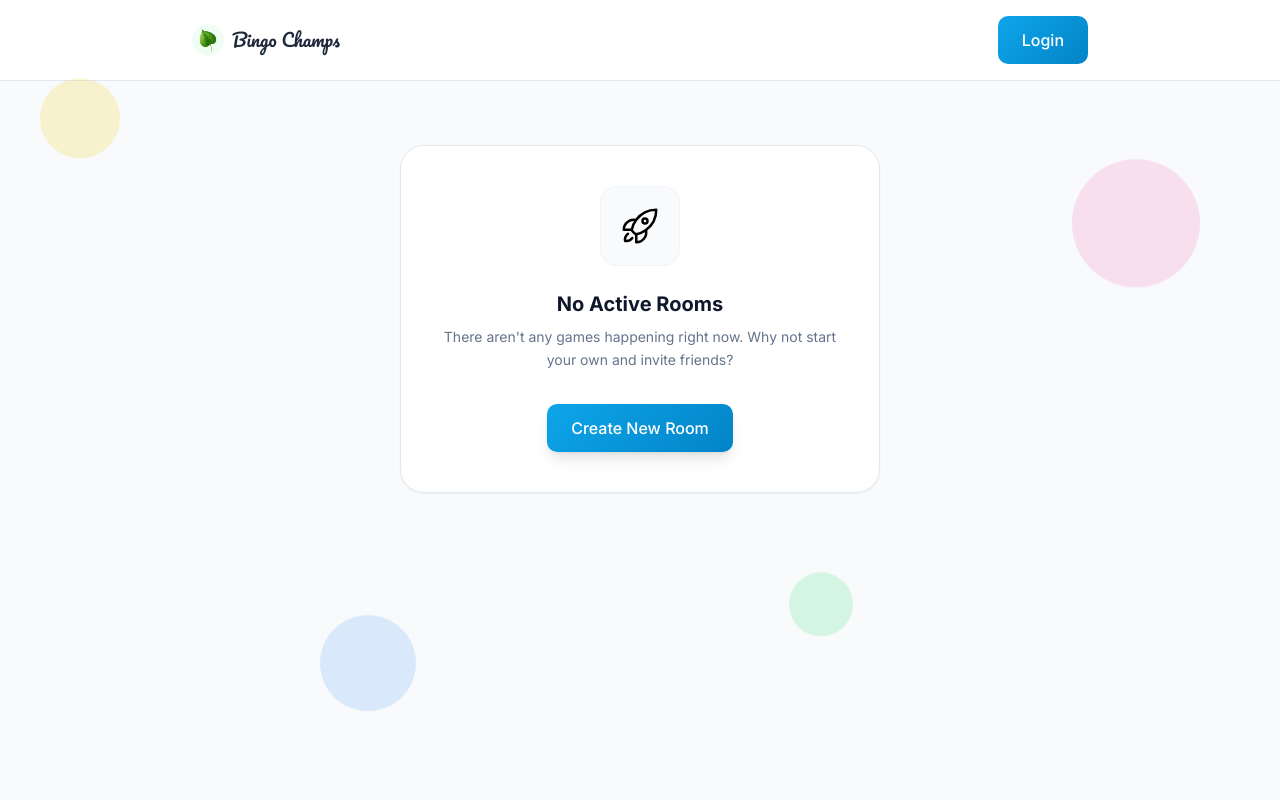
After one commit to 0luv69/bingo, a Django app: template bingo_project/templates/game/list_room.html in a window 1280 px wide. The commit adds this page. Run offline with Django 3.2, Linux system fonts and the light colour scheme; the template is opened without the code that fills it, so the values that code supplies are empty; some libraries are stand-ins or nearby versions.

```diff
--- a/bingo_project/game/commit.txt
+++ b/bingo_project/game/commit.txt
@@ -1 +1 @@
- Race Conditions on add_called_number_atomic fixed,
+dublicate line and extra space after . removed, in game Reconnection Loop solved,
--- a/bingo_project/game/models.py
+++ b/bingo_project/game/models.py
@@ -153,7 +153,7 @@ class Room(models.Model):
         new_host = query.order_by('joined_at').first()
         if new_host:
             new_host.role = 'co-host'
-            new_host.save()
+            new_host.save(update_fields=['role'])
             return new_host
 
         return None
@@ -466,6 +466,9 @@ class RoundPlayer(models.Model):
     @staticmethod
     def generate_board(size= 5):
         """Generate random NxN board with numbers 1 to N²."""
+        if size < 5 or size > 10:
+            size = 5  # Default to 5 if invalid size
+
         total = size * size
         numbers = list(range(1, total + 1))
         random.shuffle(numbers)
--- a/bingo_project/game/urls.py
+++ b/bingo_project/game/urls.py
@@ -1,6 +1,6 @@
 from django.contrib import admin
 from django.urls import path
-from game. views import (
+from game.views import (
     home_view,
     create_room_view,
     join_room_view,
--- a/bingo_project/game/utils.py
+++ b/bingo_project/game/utils.py
@@ -184,7 +184,7 @@ def determine_winners(game_round, calling_player):
         updated_finished_lines = check_completed_lines(
             player.board,
             called_numbers,
-            player. finished_lines,
+            player.finished_lines,
             board_size
         )
         player.finished_lines = updated_finished_lines
--- /dev/null
+++ b/bingo_project/templates/game/list_room.html
@@ -0,0 +1,183 @@
+{% extends 'base.html' %}
+{% load static game_filters%}
+{% block title %}Bingo - Room List {% endblock %}
+
+{% block content %}
+  <!-- Active Rooms List -->
+    {% if active_rooms %}
+    <div class="mt-8 md:mt-12 max-w-3xl mx-auto px-4 sm:px-0">
+        <div class="flex items-center gap-2 mb-6">
+                        <svg class="w-5 h-5 text-slate-600" fill="none" stroke="currentColor" viewBox="0 0 24 24">
+                            <path stroke-linecap="round" stroke-linejoin="round" stroke-width="2" d="M17 20h5v-2a3 3 0 00-5.356-1.857M17 20H7m10 0v-2c0-.656-.126-1.283-.356-1.857M7 20H2v-2a3 3 0 015.356-1.857M7 20v-2c0-.656.126-1.283.356-1.857m0 0a5.002 5.002 0 019.288 0M15 7a3 3 0 11-6 0 3 3 0 016 0zm6 3a2 2 0 11-4 0 2 2 0 014 0zM7 10a2 2 0 11-4 0 2 2 0 014 0z"/>
+                        </svg>
+            <h3 class="text-xl font-bold text-slate-900">Active Public Rooms</h3>
+        </div>
+
+        <div class="space-y-3">
+            {% for room in active_rooms %}
+            <div class="roomView-card group bg-white border border-slate-200 rounded-2xl overflow-hidden hover:shadow-md transition-all duration-200 cursor-pointer">
+                <div class="p-4 sm:p-5">
+                    <div class="flex flex-col sm:flex-row sm:items-center justify-between gap-4">
+                        <div class="flex items-center gap-4">
+                            <!-- Room Icon/Avatar -->
+                            <div class="flex-shrink-0 w-10 h-10 bg-gradient-to-br from-accent-500 to-accent-600 rounded-xl flex items-center justify-center shadow-sm">
+                                <span class="text-white font-bold text-sm uppercase">{{ room.code|slice:":2" }}</span>
+                            </div>
+
+                            <div class="min-w-0">
+                                <div class="flex flex-wrap items-center gap-2 mb-1">
+                                    <span class="font-mono font-bold text-lg text-slate-900 tracking-wider">{{ room.code }}</span>
+
+                                    <!-- Player Count -->
+                                    <div class="flex items-center gap-1.5 px-2.5 py-1 bg-emerald-50 rounded-full border border-emerald-100">
+                                        <svg class="w-3.5 h-3.5 text-emerald-600" fill="none" stroke="currentColor" viewBox="0 0 24 24">
+                                            <path stroke-linecap="round" stroke-linejoin="round" stroke-width="2" d="M12 4.354a4 4 0 110 5.292M15 21H3v-1a6 6 0 0112 0v1zm0 0h6v-1a6 6 0 00-9-5.197M13 7a4 4 0 11-8 0 4 4 0 018 0z"/>
+                                        </svg>
+                                        <span class="text-xs font-bold text-emerald-700">
+                                            {{ room.player_count }}/{{ room.settings_max_players }}
+                                        </span>
+                                    </div>
+
+                                    <!-- Current Round Badge -->
+                                    {% with current_round=room.get_current_round %}
+                                    <div class="flex items-center gap-1 px-2.5 py-1 bg-orange-50 rounded-full border border-orange-100">
+                                        <svg class="w-3.5 h-3.5 text-orange-600" fill="none" stroke="currentColor" viewBox="0 0 24 24">
+                                            <path stroke-linecap="round" stroke-linejoin="round" stroke-width="2" d="M4 4v5h.582m15.356 2A8.001 8.001 0 004.582 9m0 0H9m11 11v-5h-.581m0 0a8.003 8.003 0 01-15.357-2m15.357 2H15"/>
+                                        </svg>
+                                        <span class="text-xs font-bold text-orange-700">Round {% if current_round %}{{ current_round.round_number }}{% else %}0{% endif %}</span>
+                                    </div>
+                                    {% endwith %}
+                                </div>
+
+                                <div class="flex items-center gap-1.5 text-xs text-slate-500">
+                                    <svg class="w-3.5 h-3.5" fill="none" stroke="currentColor" viewBox="0 0 24 24">
+                                        <path stroke-linecap="round" stroke-linejoin="round" stroke-width="2" d="M12 8v4l3 3m6-3a9 9 0 11-18 0 9 9 0 0118 0z"/>
+                                    </svg>
+                                    Created {{ room.created_at|timesince }} ago
+                                </div>
+                            </div>
+                        </div>
+
+                        <div class="flex items-center justify-between sm:justify-end gap-3 w-full sm:w-auto mt-2 sm:mt-0">
+                            <a href="/join/{{ room.code }}/" class="flex-1 sm:flex-none inline-flex items-center justify-center px-6 py-2 bg-gradient-to-br from-accent-500 to-accent-600 hover:bg-emerald-700 text-white font-bold rounded-xl transition-colors shadow-sm text-sm">
+                                Join Now
+                            </a>
+
+                            <button class="p-2 text-slate-400 hover:text-slate-600 hover:bg-slate-100 rounded-lg transition-all expand-icon-btn">
+                                <svg class="w-5 h-5 transition-transform duration-300 expand-icon" fill="none" stroke="currentColor" viewBox="0 0 24 24">
+                                    <path stroke-linecap="round" stroke-linejoin="round" stroke-width="2" d="M19 9l-7 7-7-7"/>
+                                </svg>
+                            </button>
+                        </div>
+                    </div>
+                </div>
+
+                    <div class="expandable-content max-h-0 overflow-hidden transition-all duration-300 ease-in-out bg-slate-50/50">
+                    <div class="p-4 sm:p-5 border-t border-slate-100">
+                        <!-- Added host name at the top of the expanded area -->
+                        <div class="mb-4 flex items-center justify-between">
+                            <div class="flex items-center gap-2">
+                                <div class="w-8 h-8 rounded-full bg-emerald-100 flex items-center justify-center border border-emerald-200">
+                                    <svg class="w-4 h-4 text-emerald-600" fill="none" stroke="currentColor" viewBox="0 0 24 24">
+                                        <path stroke-linecap="round" stroke-linejoin="round" stroke-width="2" d="M16 7a4 4 0 11-8 0 4 4 0 018 0zM12 14a7 7 0 00-7 7h14a7 7 0 00-7-7z" />
+                                    </svg>
+                                </div>
+                                <div>
+                                    <p class="text-[10px] font-bold text-slate-400 uppercase tracking-wider leading-none">Host</p>
+                                    <p class="text-sm font-bold text-slate-900">{% if room.get_host %}{{ room.get_host.display_name }}{% else %}Unknown{% endif %}</p>
+                                </div>
+                            </div>
+                            <div class="text-right">
+                                <p class="text-[10px] font-bold text-slate-400 uppercase tracking-wider leading-none">Status</p>
+                                <div class="flex items-center gap-1.5 justify-end">
+                                    <span class="w-1.5 h-1.5 rounded-full bg-emerald-500 animate-pulse"></span>
+                                    <span class="text-xs font-bold text-slate-700">Live</span>
+                                </div>
+                            </div>
+                        </div>
+
+                        <!-- Settings and Players -->
+                        <div class="space-y-4">
+                            <!-- Setting Details -->
+                            <div class="bg-white rounded-xl p-4 border border-slate-200 shadow-sm">
+                                <div class="flex items-center gap-2 mb-3 pb-2 border-b border-slate-50">
+                                    <svg class="w-4 h-4 text-slate-400" fill="none" stroke="currentColor" viewBox="0 0 24 24">
+                                        <path stroke-linecap="round" stroke-linejoin="round" d="M11.42 15.17 17.25 21A2.652 2.652 0 0 0 21 17.25l-5.877-5.877M11.42 15.17l2.496-3.03c.317-.384.74-.626 1.208-.766M11.42 15.17l-4.655 5.653a2.548 2.548 0 1 1-3.586-3.586l6.837-5.63m5.108-.233c.55-.164 1.163-.188 1.743-.14a4.5 4.5 0 0 0 4.486-6.336l-3.276 3.277a3.004 3.004 0 0 1-2.25-2.25l3.276-3.276a4.5 4.5 0 0 0-6.336 4.486c.091 1.076-.071 2.264-.904 2.95l-.102.085m-1.745 1.437L5.909 7.5H4.5L2.25 3.75l1.5-1.5L7.5 4.5v1.409l4.26 4.26m-1.745 1.437 1.745-1.437m6.615 8.206L15.75 15.75M4.867 19.125h.008v.008h-.008v-.008Z" />
+                                    </svg>
+                                    <h4 class="text-xs font-bold text-slate-700 uppercase tracking-wide">Setting Details</h4>
+                                </div>
+                                <div class="flex flex-wrap items-center gap-y-4 gap-x-8">
+                                    <div>
+                                        <p class="text-[10px] font-bold text-slate-400 uppercase tracking-tight">Turn Duration</p>
+                                        <p class="text-sm font-bold text-slate-900">{{ room.settings_turn_duration }}s</p>
+                                    </div>
+                                    <div>
+                                        <p class="text-[10px] font-bold text-slate-400 uppercase tracking-tight">Setup Time</p>
+                                        <p class="text-sm font-bold text-slate-900">{{ room.settings_setup_duration }}s</p>
+                                    </div>
+                                    <div>
+                                        <p class="text-[10px] font-bold text-slate-400 uppercase tracking-tight">Grace Period</p>
+                                        <p class="text-sm font-bold text-slate-900">{{ room.settings_grace_period }}s</p>
+                                    </div>
+                                    <div>
+                                        <p class="text-[10px] font-bold text-slate-400 uppercase tracking-tight">Scoreboard</p>
+                                        <p class="text-sm font-bold text-slate-900">{% if room.settings_show_score %}Visible{% else %}Hidden{% endif %}</p>
+                                    </div>
+                                </div>
+                            </div>
+
+                            <!-- Section 2: Players List -->
+                            <div class="bg-white rounded-xl p-4 border border-slate-200 shadow-sm">
+                                <div class="flex items-center justify-between mb-3 pb-2 border-b border-slate-50">
+                                    <div class="flex items-center gap-2">
+                                        <svg class="w-4 h-4 text-slate-400" fill="none" stroke="currentColor" viewBox="0 0 24 24">
+                                            <path stroke-linecap="round" stroke-linejoin="round" stroke-width="2" d="M12 4.354a4 4 0 110 5.292M15 21H3v-1a6 6 0 0112 0v1zm0 0h6v-1a6 6 0 00-9-5.197M13 7a4 4 0 11-8 0 4 4 0 018 0z"/>
+                                        </svg>
+                                        <h4 class="text-xs font-bold text-slate-700 uppercase tracking-wide">Player Directory</h4>
+                                    </div>
+                                    <span class="text-xs font-bold text-emerald-600 bg-emerald-50 px-2 py-0.5 rounded-full border border-emerald-100">
+                                        {{ room.get_active_members_count }}/{{ room.settings_max_players }}
+                                    </span>
+                                </div>
+
+                                <div class="flex flex-wrap gap-2.5">
+                                    {% for member in room.get_active_members %}
+                                    <div class="flex items-center gap-2 px-3 py-1.5 bg-slate-50 border border-slate-200 rounded-xl hover:bg-white hover:shadow-sm transition-all duration-200">
+                                        <span class="w-2 h-2 rounded-full {% if member.connection_status == 'connected' %}bg-emerald-500 shadow-[0_0_8px_rgba(16,185,129,0.4)]{% else %}bg-slate-300{% endif %}"></span>
+                                        <span class="text-xs font-bold text-slate-800">{{ member.display_name }}</span>
+                                        {% if member.role == 'host' %}
+                                        <span class="text-[9px] font-black bg-amber-100 text-amber-700 px-1.5 py-0.5 rounded-md uppercase tracking-tighter">HOST</span>
+                                        {% endif %}
+                                    </div>
+                                    {% empty %}
+                                    <div class="w-full py-4 text-center">
+                                        <p class="text-xs text-slate-400 italic">No players have joined this session yet.</p>
+                                    </div>
+                                    {% endfor %}
+                                </div>
+                            </div>
+                        </div>
+                    </div>
+                </div>
+            </div>
+            {% endfor %}
+        </div>
+    </div>
+    {% else %}
+    <!-- Empty State -->
+    <div class="mt-16 max-w-lg mx-auto px-4">
+        <div class="bg-white border border-slate-200 rounded-3xl p-10 text-center shadow-sm">
+            <div class="w-20 h-20 bg-slate-50 rounded-2xl flex items-center justify-center mx-auto mb-6 border border-slate-100">
+                <svg class="w-10 h-10 text-black" fill="none" viewBox="0 0 24 24" stroke-width="1.5" stroke="currentColor" class="size-6">
+                    <path stroke-linecap="round" stroke-linejoin="round" d="M15.59 14.37a6 6 0 0 1-5.84 7.38v-4.8m5.84-2.58a14.98 14.98 0 0 0 6.16-12.12A14.98 14.98 0 0 0 9.631 8.41m5.96 5.96a14.926 14.926 0 0 1-5.841 2.58m-.119-8.54a6 6 0 0 0-7.381 5.84h4.8m2.581-5.84a14.927 14.927 0 0 0-2.58 5.84m2.699 2.7c-.103.021-.207.041-.311.06a15.09 15.09 0 0 1-2.448-2.448 14.9 14.9 0 0 1 .06-.312m-2.24 2.39a4.493 4.493 0 0 0-1.757 4.306 4.493 4.493 0 0 0 4.306-1.758M16.5 9a1.5 1.5 0 1 1-3 0 1.5 1.5 0 0 1 3 0Z" />
+                </svg>
+            </div>
+            <h3 class="text-xl font-bold text-slate-900 mb-2">No Active Rooms</h3>
+            <p class="text-slate-500 mb-8 leading-relaxed text-sm">There aren't any games happening right now. Why not start your own and invite friends?</p>
+            <button onclick="document.getElementById('create_name')?.focus()" class="w-full sm:w-auto inline-flex items-center justify-center px-8 py-3 btn-primary text-white font-bold rounded-2xl transition-all shadow-lg active:scale-95">
+                Create New Room
+            </button>
+        </div>
+    </div>
+    {% endif %}
+{% endblock%}
```
Also changed, not shown: bingo_project/game/consumers.py (+16 -10 lines), bingo_project/game/consumers_new.py (+34 -0 lines), bingo_project/templates/game/game.html (+15 -5 lines), bingo_project/templates/game/lobby.html (+2 -6 lines), bingo_project/templates/game/test.html (deleted, +0 -239 lines).
